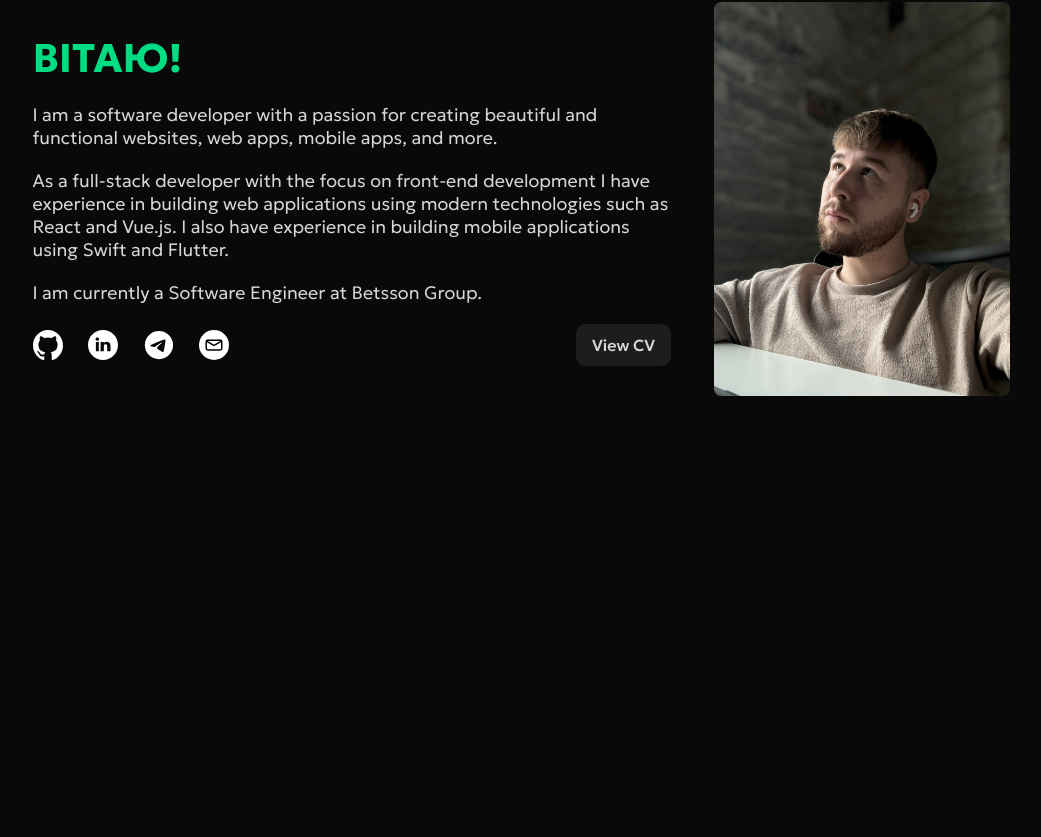
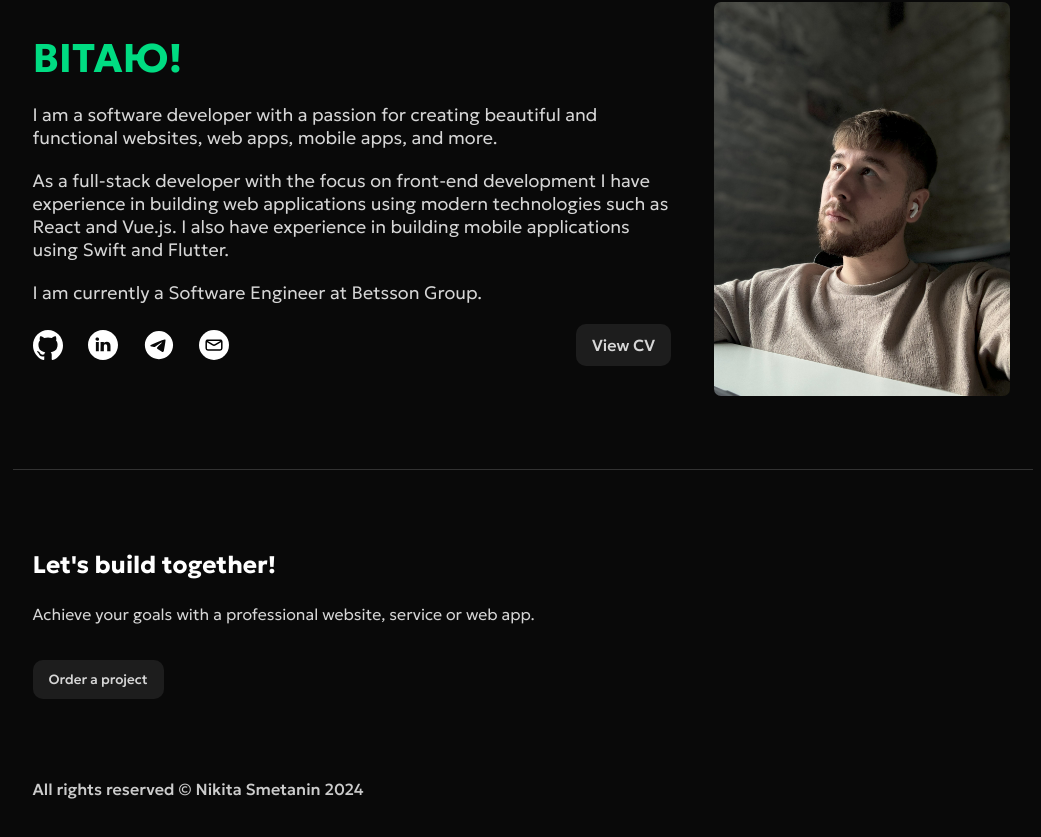
Before and after one commit to nasmetanin/nsweb, a Next.js app: page / in a window 1280 px wide. Shown: the part 1504-2341 px from the top of the page, without its empty margins (115-1156 px from the left). Before the commit the page ends 1973 px from the top, so only its background shows below. Built offline with nearby package versions, Linux system fonts and the light colour scheme.

Commit message:
chore: Add footer component to layout and update global styles

```diff
--- a/src/app/layout.tsx
+++ b/src/app/layout.tsx
@@ -1,6 +1,7 @@
 import '@/styles/globals.css'
 import { Geologica } from 'next/font/google'
 import Header from '@/components/header'
+import Footer from '@/components/footer'
 import { SpeedInsights } from "@vercel/speed-insights/next"
 import { Analytics } from "@vercel/analytics/react"
 
@@ -34,6 +35,7 @@ export default function RootLayout({
         />
         <SpeedInsights />
         <Analytics />
+        <Footer />
       </body>
     </html>
   )
--- a/src/components/about.tsx
+++ b/src/components/about.tsx
@@ -52,7 +52,7 @@ export default function About() {
                                 className='social_icon'
                                 alt="Telegram" width={30} height={30} />
                         </Link>
-                        <Link href="mailto:nikita@nsweb.tech"
+                        <Link href="mailto:nikita@nsweb.dev"
                             target='_blank'
                         >
                             <Image src="/img/email.svg"
--- /dev/null
+++ b/src/components/footer.tsx
@@ -0,0 +1,29 @@
+"use client";
+
+import styles from '@/styles/footer.module.css'
+
+const Footer = () => {
+
+    const contact = () => {
+        window.location.href = 'mailto:nikita@nsweb.dev?subject=Order a project&body=Hi, I would like to order a project. Here are the details:'
+    }
+
+    return (
+        <footer>
+            <div className={styles.description}>
+                <h2>Let's build together!</h2>
+                <p>Achieve your goals with a professional website, service or web app.
+                </p>
+                <button onClick={() => contact()} className='btn'>
+                    Order a project
+                </button>
+            </div>
+
+            <p className={styles.copyright}>
+                All rights reserved © Nikita Smetanin 2024
+            </p>
+        </footer>
+    )
+}
+
+export default Footer
--- /dev/null
+++ b/src/styles/footer.module.css
@@ -0,0 +1,13 @@
+.description h2 {
+    margin-bottom: 1.5rem;
+}
+
+.description p {
+    font-weight: 300;
+    margin-bottom: 2.25rem;
+}
+
+.copyright {
+    margin-top: 5rem;
+    color: var(--greyed-out);
+}
--- a/src/styles/globals.css
+++ b/src/styles/globals.css
@@ -10,6 +10,8 @@
     --project-tile: #ffffff15;
     --project-tile-hover: #ffffff2b;
     --stack-item: brightness(0) invert(1);
+    --divider: #ffffff2b;
+    --greyed-out: #cccccc;
 }
 
 html {
@@ -53,6 +55,13 @@ section {
     padding: 40px var(--safe-zone) var(--safe-zone) var(--safe-zone);
     margin: 0 auto;
     max-width: var(--container);
+}
+
+footer {
+    border-top: 1px solid var(--divider);
+    max-width: var(--container);
+    margin: 0 auto;
+    padding: 5rem var(--safe-zone);
 }
 
 /* custom scrollbar  */
@@ -100,6 +109,10 @@ section {
     color: #ffffff2a;
 }
 
+.btn:active {
+    transform: scale(0.98);
+}
+
 .btn:focus-visible {
     outline: none;
     box-shadow: 0 0 0 3px var(--accent);
@@ -134,6 +147,8 @@ section {
     --project-tile: #fff;
     --project-tile-hover: #0000002b;
     --stack-item: brightness(0) invert(0);
+    --divider: #1414142b;
+    --greyed-out: #666666;
 
     .btn {
         background-color: #00000015;
```
